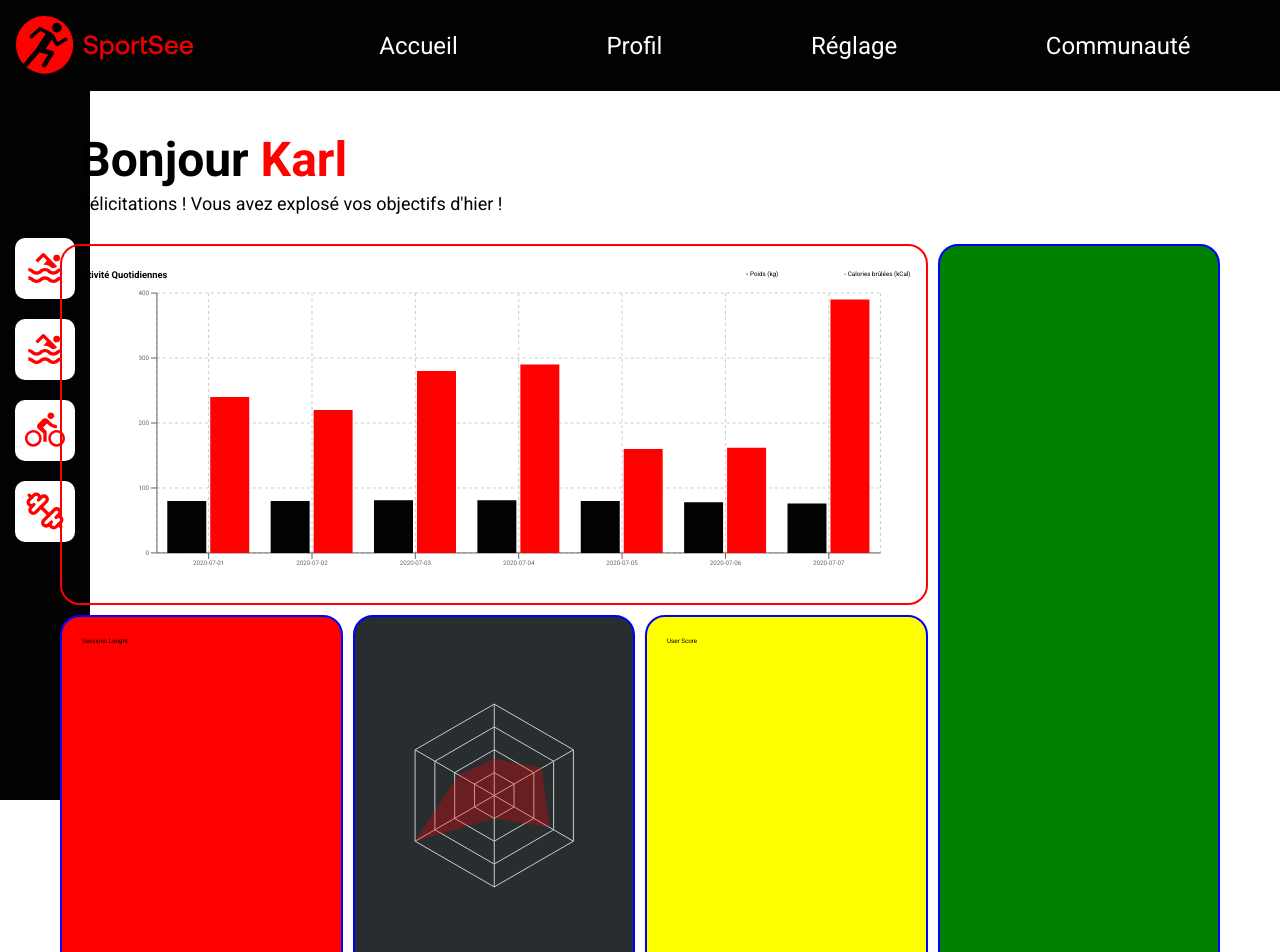
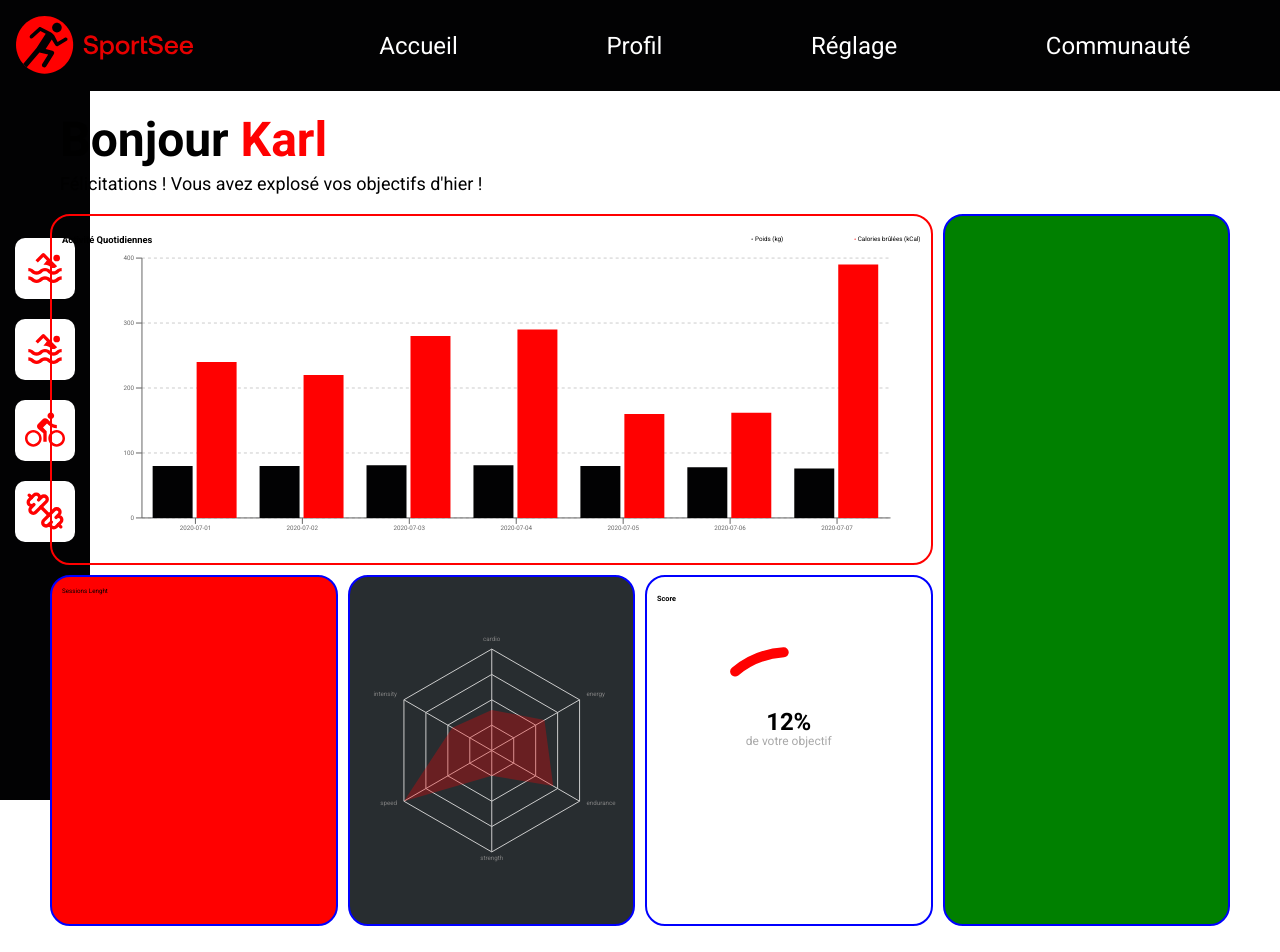
Before and after one commit to AurelieDuynslaeger/SportSee_P12_OCR, a React (Vite) app: page / in a window 1280 px wide. Shown: the top 952 px of the page. Built offline with nearby package versions, Linux system fonts and the light colour scheme.

Commit message:
🚧 radar graph updated + simple radial bar chart for user score first attempt

```diff
--- a/src/App.jsx
+++ b/src/App.jsx
@@ -7,11 +7,8 @@ import './stylesheet/App.scss'
 //mock datas
 import { USER_MAIN_DATA, USER_ACTIVITY, USER_AVERAGE_SESSIONS, USER_PERFORMANCE } from './mocks/mockData';
 
-//barchart daily activity
-import { BarChart, Bar, XAxis, YAxis, CartesianGrid, Tooltip, ResponsiveContainer } from 'recharts';
+import { BarChart, Bar, XAxis, YAxis, CartesianGrid, Tooltip, ResponsiveContainer, Radar, RadarChart, PolarGrid, PolarAngleAxis,RadialBarChart, RadialBar } from 'recharts';
 
-//radar graph
-import { Radar, RadarChart, PolarGrid, PolarAngleAxis} from 'recharts';
 
 function App() {
 
@@ -19,6 +16,21 @@ function App() {
   const userActivity = USER_ACTIVITY.find(activity => activity.userId === 12);
   // const userAverageSessions = USER_AVERAGE_SESSIONS.find(sessions => sessions.userId === 12);
   const userPerformance = USER_PERFORMANCE.find(performance => performance.userId === 12);
+
+  //doc recharts subject et value pour le radar graph
+  //obtenir le label correspondant (compatibles avec Recharts)
+  const radar_data = userPerformance.data.map(item => ({
+    subject : userPerformance.kind[item.kind],
+    value: item.value
+  }));
+
+  //simple radial bar chart pour le score
+  const score_data = [{
+    name: 'Score',
+    uv: userData.todayScore * 100,
+    fill: '#ff0101'
+    }
+  ]
 
 
   return (
@@ -56,7 +68,7 @@ function App() {
                   left: 20,
                   bottom:5,
                 }}>
-                  <CartesianGrid strokeDasharray="3 3"/>
+                  <CartesianGrid strokeDasharray="3 3" horizontal={true} vertical={false}/>
                   <YAxis/>
                   <XAxis dataKey="day"/>
                   <Tooltip/>
@@ -68,15 +80,63 @@ function App() {
         </div>
         <div className="user_sessions_length">Sessions Lenght</div>
         <div className="user_radar_graph">
-        <ResponsiveContainer width="100%" height="100%">
-          <RadarChart cx="50%" cy="50%" outerRadius="80%" data={userPerformance.data}>
-            <PolarGrid />
-            <PolarAngleAxis dataKey={userPerformance.kind} />
-            <Radar name="Mike" dataKey="value" fill="#ff01014d"/>
-          </RadarChart>
-      </ResponsiveContainer>
+          <ResponsiveContainer width="100%" height="100%">
+            <RadarChart cx="50%" cy="50%" outerRadius="80%" data={radar_data}>
+              <PolarGrid />
+              <PolarAngleAxis dataKey="subject" />
+              <Radar name="Mike" dataKey="value" fill="#ff01014d"/>
+            </RadarChart>
+          </ResponsiveContainer>
         </div>
-        <div className="user_score">User Score</div>
+        <div className="user_score">
+          <h3>Score</h3>
+          <ResponsiveContainer width="100%" height={250}>
+            <RadialBarChart
+              cx="50%"
+              cy="50%"
+              innerRadius="70%"
+              outerRadius="80%"
+              barSize={10}
+              data={score_data}
+              startAngle={90}
+              endAngle={90 + 360 * (score_data[0].uv / 100)}
+            >
+              <RadialBar
+                background={{ fill: '#f5f5f5' }}
+                clockWise
+                dataKey="uv"
+                cornerRadius={10}
+                fill={score_data[0].fill}
+              />
+              <text
+                x="50%"
+                y="50%"
+                textAnchor="middle"
+                dominantBaseline="middle"
+                className="progress-label"
+              >
+                <tspan
+                  x="50%"
+                  dy="-0.5em" // Déplace le texte 12% légèrement vers le haut pour mieux aligner
+                  fontSize="24"
+                  fontWeight="bold"
+                  fill="#000"
+                >
+                  {`${score_data[0].uv}%`}
+                </tspan>
+                <tspan
+                  x="50%"
+                  dy="1.5em" // Positionne "de votre objectif" en dessous de 12%
+                  fontSize="1.2rem"
+                  fill="#a9a9a9" // Utilisez la couleur grise claire ici
+                  className="obj_text"
+                >
+                  de votre objectif
+                </tspan>
+              </text>
+            </RadialBarChart>
+          </ResponsiveContainer>
+        </div>
         <div className="user_nutrition">
           {/* map User_main_data pour appeler 4 div => composant UserNutritionCard */}
         </div>
--- a/src/stylesheet/App.scss
+++ b/src/stylesheet/App.scss
@@ -9,7 +9,6 @@
 .main_content {
   max-width: 1200px;
   margin: 0 auto;
-  padding: 2rem;
   min-height: 89vh;
   // width: 93vw;
   display: grid;
@@ -20,13 +19,13 @@
     "user_daily_activity user_daily_activity user_daily_activity user_nutrition"
     "user_sessions_length user_radar_graph user_score user_nutrition";
   gap: 10px;
-  padding: 20px;
+  padding: 10px;
   font-family: v.$font-roboto;
 }
 
 .user_header {
   grid-area: user_header;
-  padding: 20px;
+  padding: 10px;
   h1{
     font-size: 4.8rem;
     margin: 0;
@@ -45,7 +44,7 @@
   grid-area: user_daily_activity;
   border: 2px red solid;
   border-radius: 20px;
-  padding: 15px;
+  padding: 10px;
   .daily_activity_header{
     display: flex;
     align-items: center;
@@ -75,7 +74,7 @@
 .user_sessions_length {
   grid-area: user_sessions_length;
   background-color: red;
-  padding: 20px;
+  padding: 10px;
   border: 2px blue solid;
   border-radius: 20px;
 }
@@ -83,17 +82,20 @@
 .user_radar_graph {
   grid-area: user_radar_graph;
   background-color: #282D30;
-  padding: 20px;
+  padding: 10px;
   border: 2px blue solid;
   border-radius: 20px;
 }
 
 .user_score {
   grid-area: user_score;
-  background-color: yellow;
   border: 2px blue solid;
   border-radius: 20px;
-  padding: 20px;
+  padding: 10px;
+  .obj_text{
+    color: v.$text-mid;
+    font-size: 1.2rem;
+  }
 }
 
 .user_nutrition {
@@ -101,5 +103,5 @@
   background-color: green;
   border: 2px blue solid;
   border-radius: 20px;
-  padding: 20px;
+  padding: 10px;
 }
```
